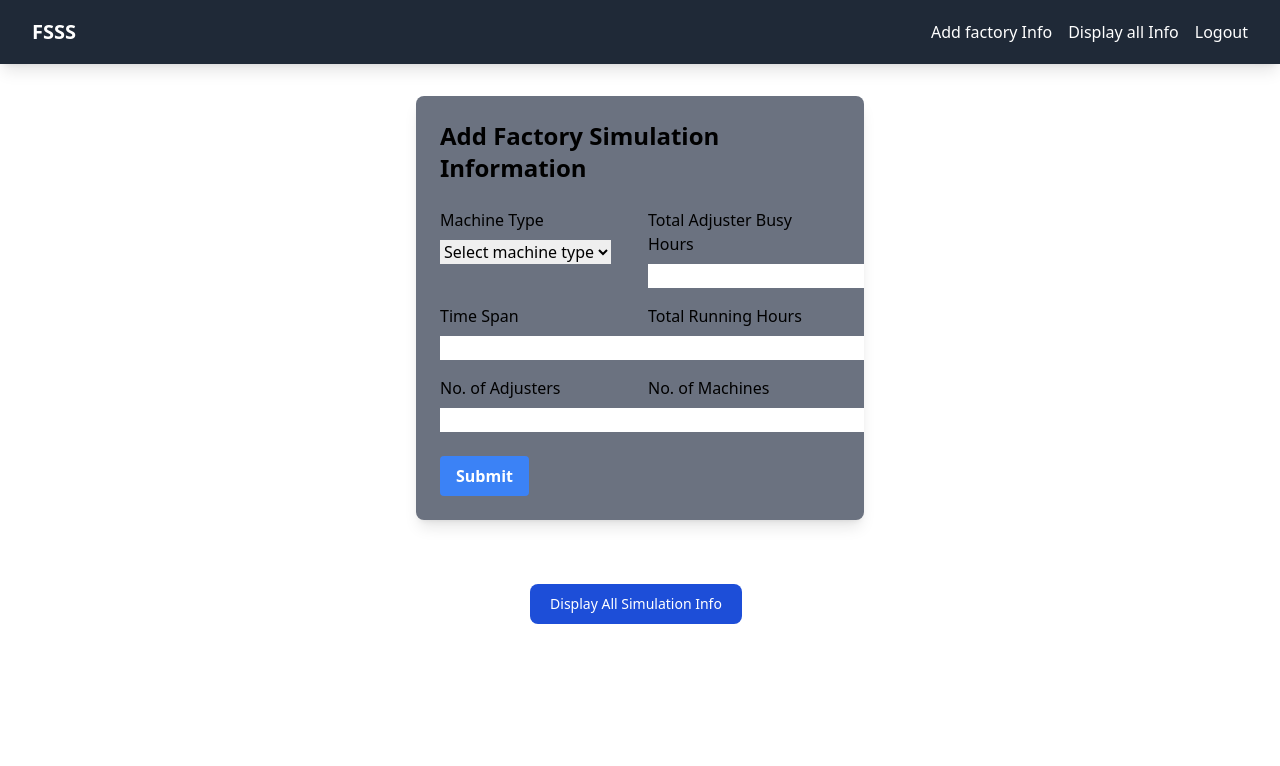
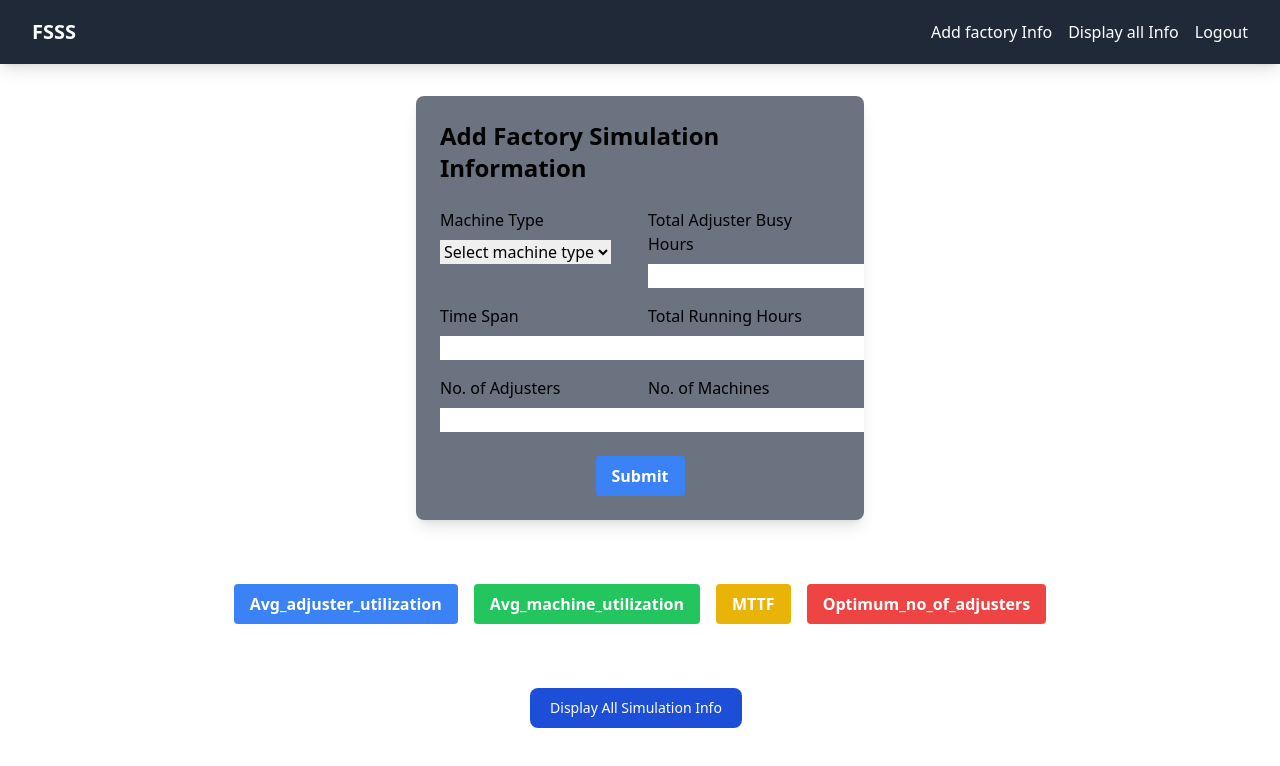
Before and after one commit to Anu-Rage/Factory-Simulation-Software, a React (Vite) app in the folder frontend/Client/: page /Factoryinfo in a window 1280 px wide. Shown: the top 766 px of the page. Built offline with nearby package versions, Linux system fonts and the light colour scheme.

Commit message:
Final commit :1

```diff
--- a/frontend/Client/src/components/Addfactory.jsx
+++ b/frontend/Client/src/components/Addfactory.jsx
@@ -1,4 +1,4 @@
-import React, { useState } from 'react';
+import React, { useEffect, useState } from 'react';
 
 export const Addfactory = () => {
   const [formData, setFormData] = useState({
@@ -9,8 +9,20 @@ export const Addfactory = () => {
     No_of_adjusters: '',
     No_of_machines: ''
   });
+
+  const [revData,setrevData] = useState({
+    Avg_adjuster_utilization:'',
+    Mttf:'',
+    Avg_machine_utilization:'',
+    optimum_no_of_adjusters:''
+  })
+
   const [errors, setErrors] = useState({});
   const [successMessage, setSuccessMessage] = useState('');
+  const [display1,setDisplayValue1] =useState(false);
+  const [display2,setDisplayValue2] =useState(false);
+  const [display3,setDisplayValue3] =useState(false);
+  const [display4,setDisplayValue4] =useState(false);
 
   const handleChange = (e) => {
     const { name, value } = e.target;
@@ -19,6 +31,27 @@ export const Addfactory = () => {
       [name]: value
     }));
   };
+
+  const datadisplay = (x)=>{
+    switch(x){
+    case '1':
+        setDisplayValue1(true);
+        console.log(display1);
+        break;
+    case '2':
+        setDisplayValue2(true);
+        console.log(display2);
+        break;
+      case '3':
+        setDisplayValue3(true);
+        console.log(display3);
+        break;
+      case '4':
+        setDisplayValue4(true);
+        console.log(display4);
+        break;
+    }
+  }
 
   const handleSubmit = async () => {
     try {
@@ -33,6 +66,11 @@ export const Addfactory = () => {
 
       const responseData = await response.json();
       if (response.ok) {
+        const data = {Avg_adjuster_utilization:responseData.Avg_adjuster_utilization,
+        Mttf:responseData.Mttf,
+        Avg_machine_utilization:responseData.Avg_machine_utilization,
+        optimum_no_of_adjusters:responseData.optimum_no_of_adjusters};
+        setrevData(data);
         setSuccessMessage('Factory information added successfully.');
         setErrors({});
       } else {
@@ -128,15 +166,52 @@ export const Addfactory = () => {
             </div>
 
           </div>
-          <button type="button" onClick={handleSubmit} className="mt-6 bg-blue-500 hover:bg-blue-700 text-white font-bold py-2 px-4 rounded focus:outline-none focus:shadow-outline">
-            Submit
-           </button>
+          <button
+  type="button"
+  onClick={handleSubmit}
+  className="mt-6 bg-blue-500 hover:bg-blue-700 text-white font-bold py-2 px-4 rounded focus:outline-none focus:shadow-outline block mx-auto"
+>Submit</button>
 
           {successMessage && <p className="text-green-500 mt-4">{successMessage}</p>}
           {errors.server && <p className="error-text mt-4">{errors.server}</p>}
         </div>
       </div>
     </div>
+    <div className="flex justify-center mt-8">
+      <button onClick={() =>datadisplay('1')} className="bg-blue-500 hover:bg-blue-700 text-white font-bold py-2 px-4 rounded mr-4 focus:outline-none focus:shadow-outline">
+        Avg_adjuster_utilization
+      </button>
+      <button onClick={() =>datadisplay('2')} className="bg-green-500 hover:bg-green-700 text-white font-bold py-2 px-4 rounded mr-4 focus:outline-none focus:shadow-outline">
+        Avg_machine_utilization
+      </button>
+      <button onClick={() =>datadisplay('3')} className="bg-yellow-500 hover:bg-yellow-700 text-white font-bold py-2 px-4 rounded mr-4 focus:outline-none focus:shadow-outline">
+        MTTF
+      </button>
+      <button onClick={() =>datadisplay('4')} className="bg-red-500 hover:bg-red-700 text-white font-bold py-2 px-4 rounded focus:outline-none focus:shadow-outline">
+        Optimum_no_of_adjusters
+      </button>
+    </div>
+    <div className="flex justify-center mt-8">
+    <ul>
+        {display1 && <li><div className="bg-red-100 border border-red-400 text-red-700 px-4 py-3 rounded relative mt-4" role="alert">
+        <strong className="font-bold">Avg_adjuster_utilization: {revData.Avg_adjuster_utilization}</strong>
+        </div>
+</li>}
+        {display2 && <li><div className="bg-red-100 border border-red-400 text-red-700 px-4 py-3 rounded relative mt-4" role="alert">
+        <strong className="font-bold">Avg_machine_utilization: {revData.Avg_machine_utilization}</strong>
+        </div>
+</li>}
+        {display3 && <li><div className="bg-red-100 border border-red-400 text-red-700 px-4 py-3 rounded relative mt-4" role="alert">
+        <strong className="font-bold">  MTTF: {revData.Mttf}</strong>
+        </div>
+</li>}
+        {display4 && <li><div className="bg-red-100 border border-red-400 text-red-700 px-4 py-3 rounded relative mt-4" role="alert">
+        <strong className="font-bold">Optimum_no_of_adjusters: {revData.optimum_no_of_adjusters}</strong>
+        </div>
+</li>}
+    </ul>
+    </div>
+
     </>
   );
 };
--- a/frontend/Client/src/components/Front.jsx
+++ b/frontend/Client/src/components/Front.jsx
@@ -18,6 +18,18 @@ export const Front = () => {
       <li>Simple to use interface</li>
       <li>Secure data management to protect sensitive information</li>
     </ul>
+    <div className="mt-8">
+        <h2 className="text-xl font-semibold mb-2">Connect with me:</h2>
+        <ul className="flex space-x-4">
+          <li>
+            <a href="https://github.com/Anu-Rage/Factory-Simulation-Software" target="_blank" rel="noopener noreferrer" className="text-red-500 hover:text-red-700">GitHub</a>
+          </li>
+          <li>
+            <a href="https://www.linkedin.com/in/anurag-patel-094541219/" target="_blank" rel="noopener noreferrer" className="text-red-500 hover:text-red-700">LinkedIn</a>
+          </li>
+          {/* Add more links as needed */}
+        </ul>
+      </div>
   </div>
 {/* Right side with buttons */}
 <div className="lg:w-3/5 mx-auto">
--- a/frontend/Client/src/components/Newnavbar.jsx
+++ b/frontend/Client/src/components/Newnavbar.jsx
@@ -48,7 +48,7 @@ export const Newnavbar = () => {
       {isOpen && (
         <div className="lg:hidden">
           <div className="px-2 pt-2 pb-3 space-y-1">
-            <Link to="/" className="block text-white hover:text-gray-300">Add factory Info</Link>
+            <Link to="/FactoryInfo" className="block text-white hover:text-gray-300">Add factory Info</Link>
             <Link to="/Allinfo" className="block text-white hover:text-gray-300">Display all Info</Link>
             <Link to="/Login" onClick={handleClick} className="block text-white hover:text-gray-300">Logout</Link>
           </div>
--- a/frontend/Client/src/components/Updateinfoform.jsx
+++ b/frontend/Client/src/components/Updateinfoform.jsx
@@ -69,13 +69,14 @@ export const Updateinfoform = () => {
             if (response.ok) {
                 setSuccessMessage('Factory information updated successfully.');
                 setErrors({});
+                alert('Information Updated!')
             } else {
                 setSuccessMessage('');
                 setErrors(responseData.errors || {});
             }
         } catch (error) {
             setSuccessMessage('');
-            setErrors({ server: 'An error occurred.' });
+            setErrors({ server: 'An error occurred. Please enter all details.' });
         }
     };
 
@@ -87,7 +88,7 @@ export const Updateinfoform = () => {
          <div className="container mx-auto px-4 py-8">
           <div className="max-w-md mx-auto bg-gray-500 rounded-lg shadow-lg overflow-hidden">
             <div className="p-6">
-              <h2 className="text-2xl font-bold mb-6">Add Factory Information</h2>
+              <h2 className="text-2xl font-bold mb-6">Update Factory Information</h2>
               <div className="grid grid-cols-1 md:grid-cols-2 gap-4">
               <div>
                   <label className="block mb-2">Machine Type</label>
@@ -165,12 +166,12 @@ export const Updateinfoform = () => {
                 </div>
 
               </div>
-              <button type="button" onClick={handleSubmit} className="mt-6 bg-blue-500 hover:bg-blue-700 text-white font-bold py-2 px-4 rounded focus:outline-none focus:shadow-outline">
+              <button type="button" onClick={handleSubmit} className="mt-6 bg-blue-500 hover:bg-blue-700 text-white font-bold py-2 px-4 rounded focus:outline-none focus:shadow-outline block mx-auto">
                 Submit
                </button>
 
               {successMessage && <p className="text-green-500 mt-4">{successMessage}</p>}
-              {errors.server && <p className="error-text mt-4">{errors.server}</p>}
+              {errors.server && <p className="text-red-500 error-text mt-4">{errors.server}</p>}
             </div>
           </div>
         </div>
```
